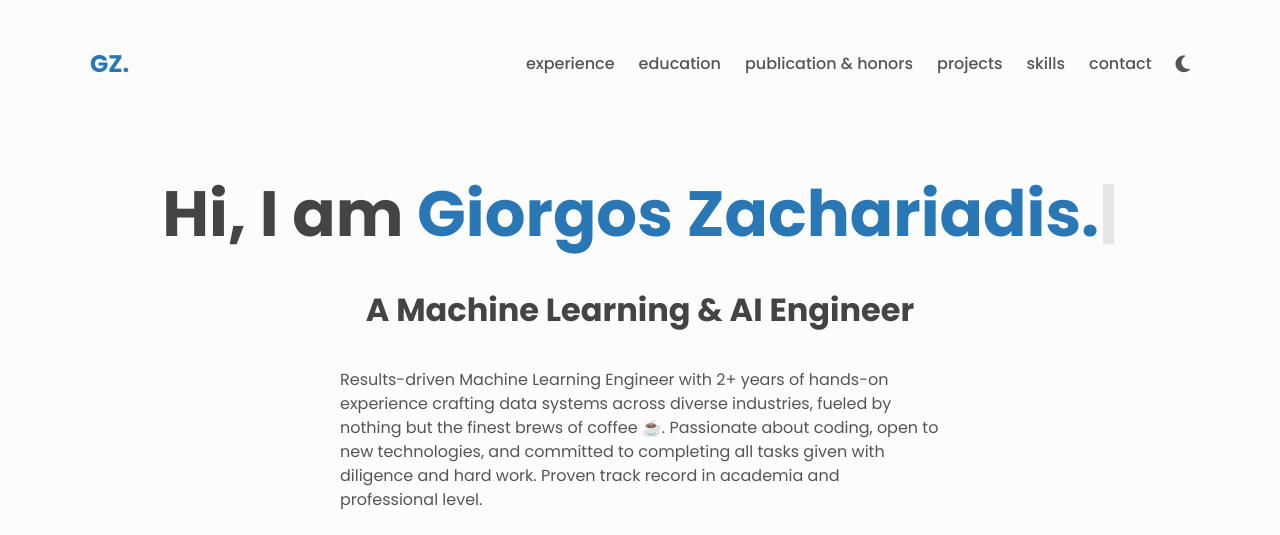
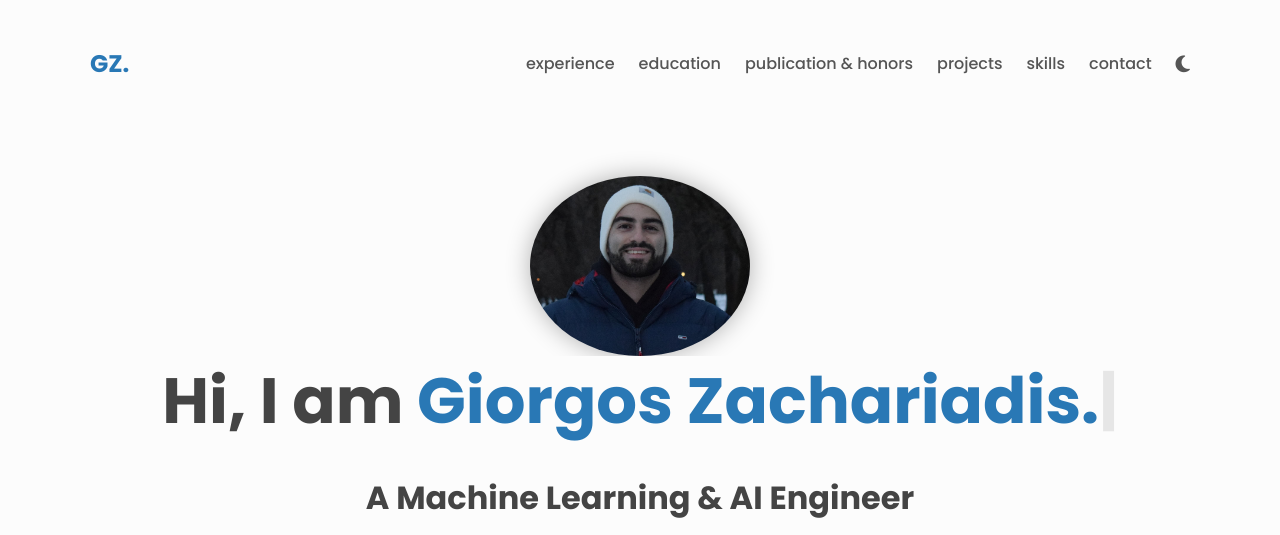
Before and after one commit to zaaachos/zaaachos.github.io, a plain HTML site: page index.html in a window 1280 px wide. Shown: the top 535 px of the page. Drawn offline with nearby package versions, Linux system fonts and the light colour scheme.

Commit message:
Add files via upload
add profile picture

```diff
--- a/index.html
+++ b/index.html
@@ -22,6 +22,9 @@
     ></script>
     <link rel="stylesheet" href="styles.css" />
     <title>Giorgos Zachariadis</title>
+    <!-- Add this inside the <header> or wherever you want the profile photo to appear -->
+
+
   </head>
   <body class="light" id="top">
     <header class="header center">
@@ -74,7 +77,11 @@
 
     <main>
       <!-- About -->
+
       <div class="about center">
+        <div class="profile-photo">
+          <img src="assets/profile.jpg" alt="Your Name" class="profile-image">
+        </div>
         <h1>Hi, I am <span class="about__name"></span></h1>
         <h2 class="about__role">A Machine Learning & AI Engineer</h2>
         <p class="about__desc">
@@ -90,6 +97,7 @@
 
                       <!-- Load library from the CDN -->
         <script src="https://unpkg.com/typed.js@2.1.0/dist/typed.umd.js"></script>
+
 
         <!-- Setup and start animation! -->
         <script>
--- a/styles.css
+++ b/styles.css
@@ -591,3 +591,22 @@ main {
 .other__details a {
   color: #6790ff;
 }
+
+
+/* Add this to your styles.css file */
+.profile-photo {
+  text-align: center; /* Center the photo */
+
+}
+
+.profile-image {
+  max-width: 220px; /* Set maximum width */
+  height: auto; /* Allow height to adjust automatically */
+  border-radius: 50%; /* Make it round */
+  box-shadow: 0 0 25px rgba(0, 0, 0, 0.3); /* Add shadow for depth */
+  transition: transform 0.3s ease; /* Add transition effect */
+}
+
+.profile-image:hover {
+  transform: scale(1.05); /* Scale up slightly on hover */
+}
```
